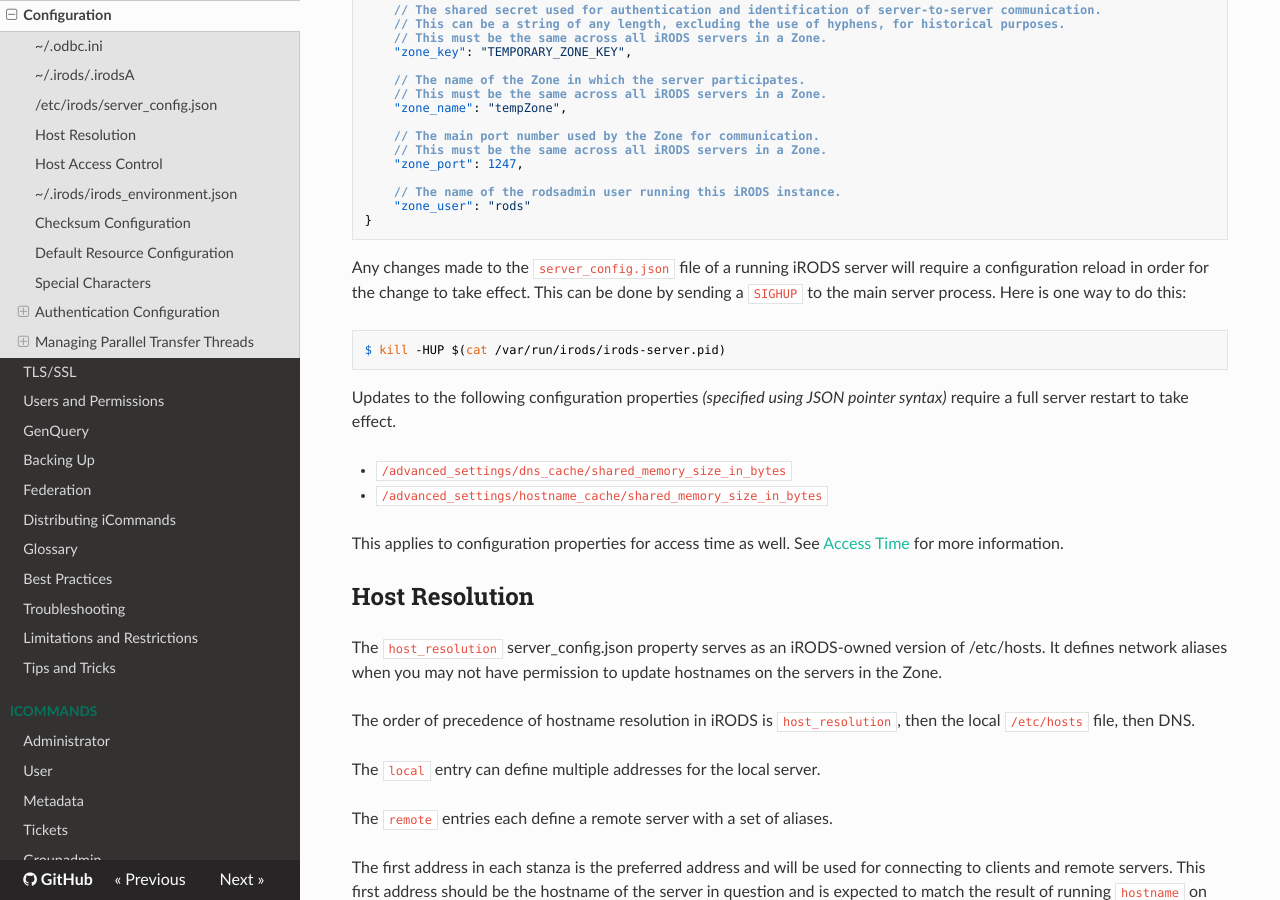
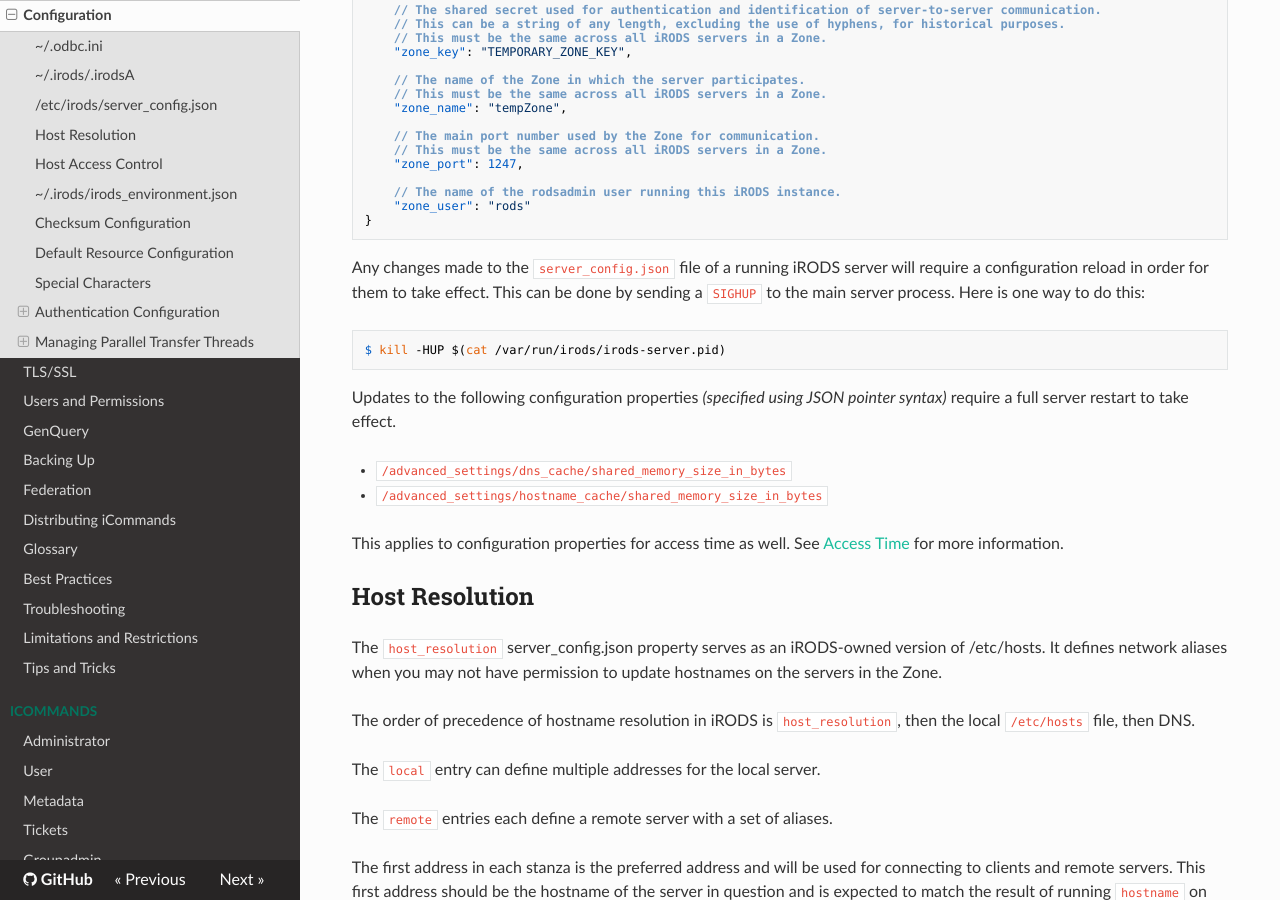
Before and after one commit to irods/irods_docs, an MkDocs documentation site: the page built from docs/system_overview/configuration.md, in a window 1280 px wide and 900 px high, scrolled down 7694 px. Built offline with MkDocs 1.6.1, drawn with Linux system fonts in a browser that asks for light colours; nearby versions of some CDN libraries.

````diff
--- a/docs/system_overview/configuration.md
+++ b/docs/system_overview/configuration.md
@@ -527,7 +527,7 @@
 }
 ```
 
-Any changes made to the `server_config.json` file of a running iRODS server will require a configuration reload in order for the change to take effect. This can be done by sending a `SIGHUP` to the main server process. Here is one way to do this:
+Any changes made to the `server_config.json` file of a running iRODS server will require a configuration reload in order for them to take effect. This can be done by sending a `SIGHUP` to the main server process. Here is one way to do this:
 ```
 $ kill -HUP $(cat /var/run/irods/irods-server.pid)
 ```
````
